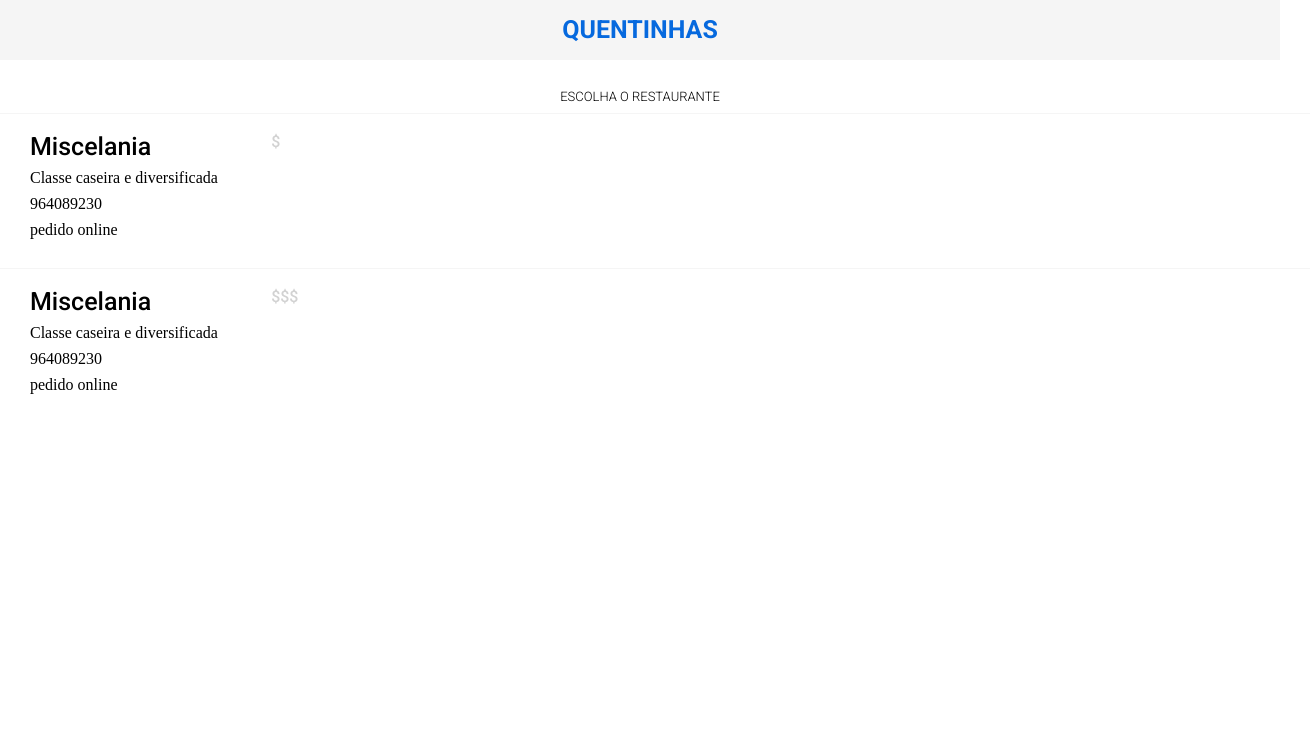
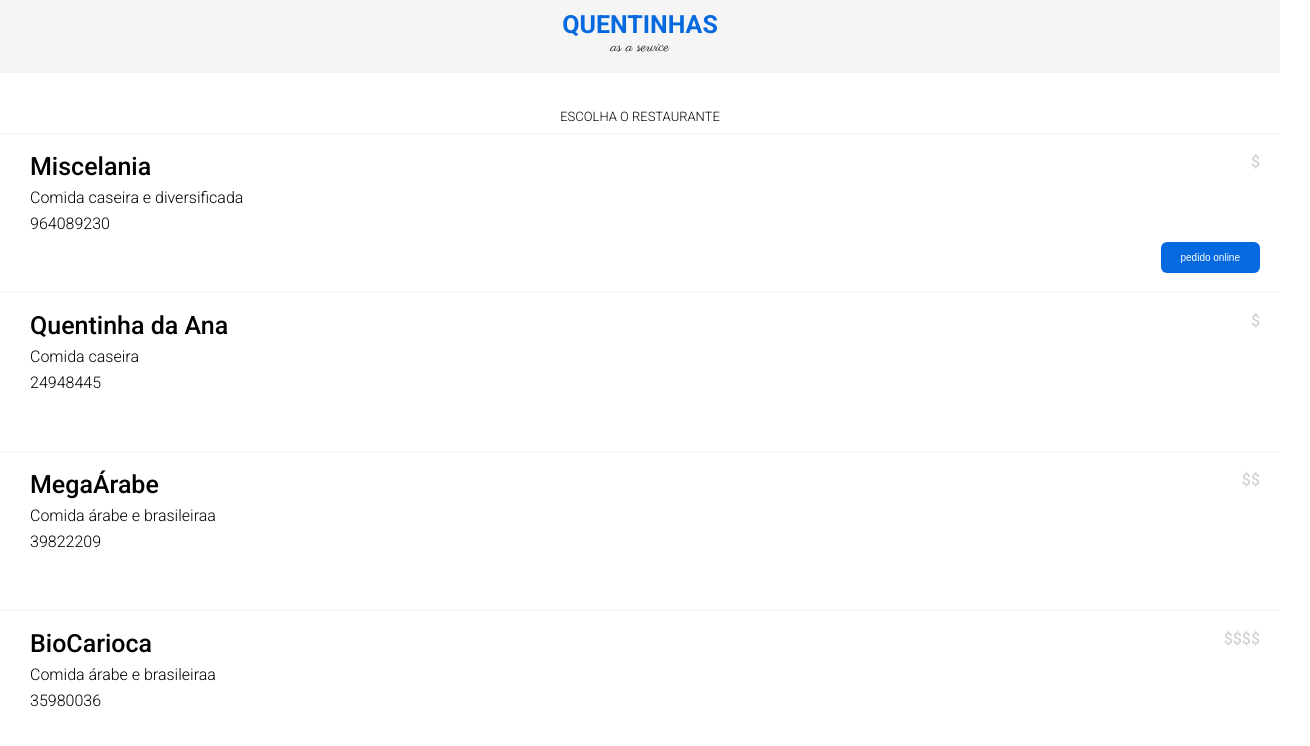
Before and after one commit to darlenedms/quentinhas, a plain HTML site: page listagem.html in a window 1280 px wide. Shown: the whole page, 1310 px wide, since content can reach past the window. Drawn offline with Linux system fonts and the light colour scheme.

Commit message:
pagina listagem completa + ui

```diff
--- a/listagem.html
+++ b/listagem.html
@@ -10,12 +10,14 @@
 <link href="css/listagem.css" rel="stylesheet" type="text/css" />
 <link href='http://fonts.googleapis.com/css?family=Roboto:900,500,300,700,400' rel='stylesheet' type='text/css'>
 
+<link href='http://fonts.googleapis.com/css?family=Parisienne' rel='stylesheet' type='text/css'>
+
 </head>
 
 <body>
 <header>
 	<h1> Quentinhas </h1>
-	<p></p>
+	<p class= "zoeira">as a service</p>
 	<div id= "configuracao"></div>
 </header>
 
@@ -25,18 +27,33 @@
 		<li class="restaurante">
 			<h3 class="nome">Miscelania</h3>
 			<p class="preco">$</p>
-			<p class="descricao">Classe caseira e diversificada</p>
-			<p class="telefone">964089230</p
+			<p class="descricao">Comida caseira e diversificada</p>
+			<p class="telefone">964089230</p>
 			<button>pedido online</button>
 
 		</li>
 
 		<li class="restaurante">
-			<h3 class="nome">Miscelania</h3>
-			<p class="preco">$$$</p>
-			<p class="descricao">Classe caseira e diversificada</p>
-			<p class="telefone">964089230</p
-			<button>pedido online</button>
+			<h3 class="nome">Quentinha da Ana</h3>
+			<p class="preco">$</p>
+			<p class="descricao">Comida caseira</p>
+			<p class="telefone">24948445</p>
+
+		</li>
+
+		<li class="restaurante">
+			<h3 class="nome">MegaÁrabe</h3>
+			<p class="preco">$$</p>
+			<p class="descricao">Comida árabe e brasileiraa</p>
+			<p class="telefone">39822209</p>
+
+		</li>
+
+		<li class="restaurante">
+			<h3 class="nome">BioCarioca</h3>
+			<p class="preco">$$$$</p>
+			<p class="descricao">Comida árabe e brasileiraa</p>
+			<p class="telefone">35980036</p>
 
 		</li>
 
--- /dev/null
+++ b/sass/_quentinha-ui.scss
@@ -0,0 +1,36 @@
+$font-padrao:'Roboto', sans-serif;
+
+header {
+	width: 100%;
+
+	background-color: #F5F5F5;
+	margin-bottom: 30px;
+	z-index: 20;
+	vertical-align:center;
+    position: fixed;
+    top: 0;
+
+
+	h1 {
+		color: #0669de;
+		text-align: center;
+		vertical-align: center;
+		font-family: $font-padrao;
+		font-size: 25px;
+
+		font-weight: 700;
+		text-transform: uppercase;
+		line-height: 50px;
+
+
+
+	}
+
+    .zoeira {
+        font-family: 'Parisienne', cursive;
+        text-align: center;
+        font-size: 15px;
+        margin-top: -17px;
+        line-height: 30px;
+    }
+}
--- /dev/null
+++ b/sass/cardapio.scss
@@ -0,0 +1,3 @@
+@import "compass";
+@import 'reset';
+@import 'quentinha-ui';
--- a/sass/listagem.scss
+++ b/sass/listagem.scss
@@ -1,5 +1,7 @@
 @import "compass";
 @import 'reset';
+@import 'quentinha-ui';
+
 
 $font-padrao:'Roboto', sans-serif;
 
@@ -10,6 +12,8 @@ header {
 	margin-bottom: 30px;
 	z-index: 20;
 	vertical-align:center;
+    position: fixed;
+    top: 0;
 
 
 	h1 {
@@ -21,16 +25,29 @@ header {
 
 		font-weight: 700;
 		text-transform: uppercase;
-		line-height: 60px;
+		line-height: 50px;
 
 
 
 	}
 
+    .zoeira {
+        font-family: 'Parisienne', cursive;
+        text-align: center;
+        font-size: 15px;
+        margin-top: -17px;
+        line-height: 30px;
+    }
+}
+
+main {
+  margin-top: 110px;
 }
 
 p {
 	margin-bottom: 10px;
+	font-family: $font-padrao;
+	font-weight: 300;
 }
 
 h2 {
@@ -51,7 +68,6 @@ h3 {
 	font-size: 25px;
 	font-family: $font-padrao;
 	font-weight: 500;
-	margin-right: 120px;
 	float: left;
 
 }
@@ -65,15 +81,38 @@ h3 {
 		padding: 20px 0 20px 30px;
 		width: 100%;
 		height: auto;
-		margin-bottom: 10px;
+		margin-bottom: 30px;
 		border-top: 1px solid #F5F5F5;
+        @include box-sizing(border-box);
 
 		.preco {
 
-			font-family: Roboto, arial;
-			font-weight: 500;
-			color: rgb(210, 210, 210);
-			margin-bottom: 20px;
+            font-family: Roboto, arial;
+            font-weight: 500;
+            color: rgb(210, 210, 210);
+            margin-bottom: 20px;
+            text-align: right;
+            margin-right: 20px;
 		}
+
+
 	}
 }
+
+button {
+            @include border-radius (6px);
+                font-family: Arial;
+                color: #ffffff;
+                font-size: 10px;
+                background: #0669de;
+                padding: 10px 20px 10px 20px;
+                text-decoration: none;
+                border: 0px;
+                float: right;
+                margin-right: 20px;
+
+            &:hover {
+                background: #0a62c7;
+                text-decoration: none;
+            }
+        }
```
Also changed, not shown: miscelania.html (added, +32 -0 lines), css/cardapio.css (added), css/listagem.css, css/quentinha-ui.css (deleted), sass/quentinha-ui.scss (deleted).
